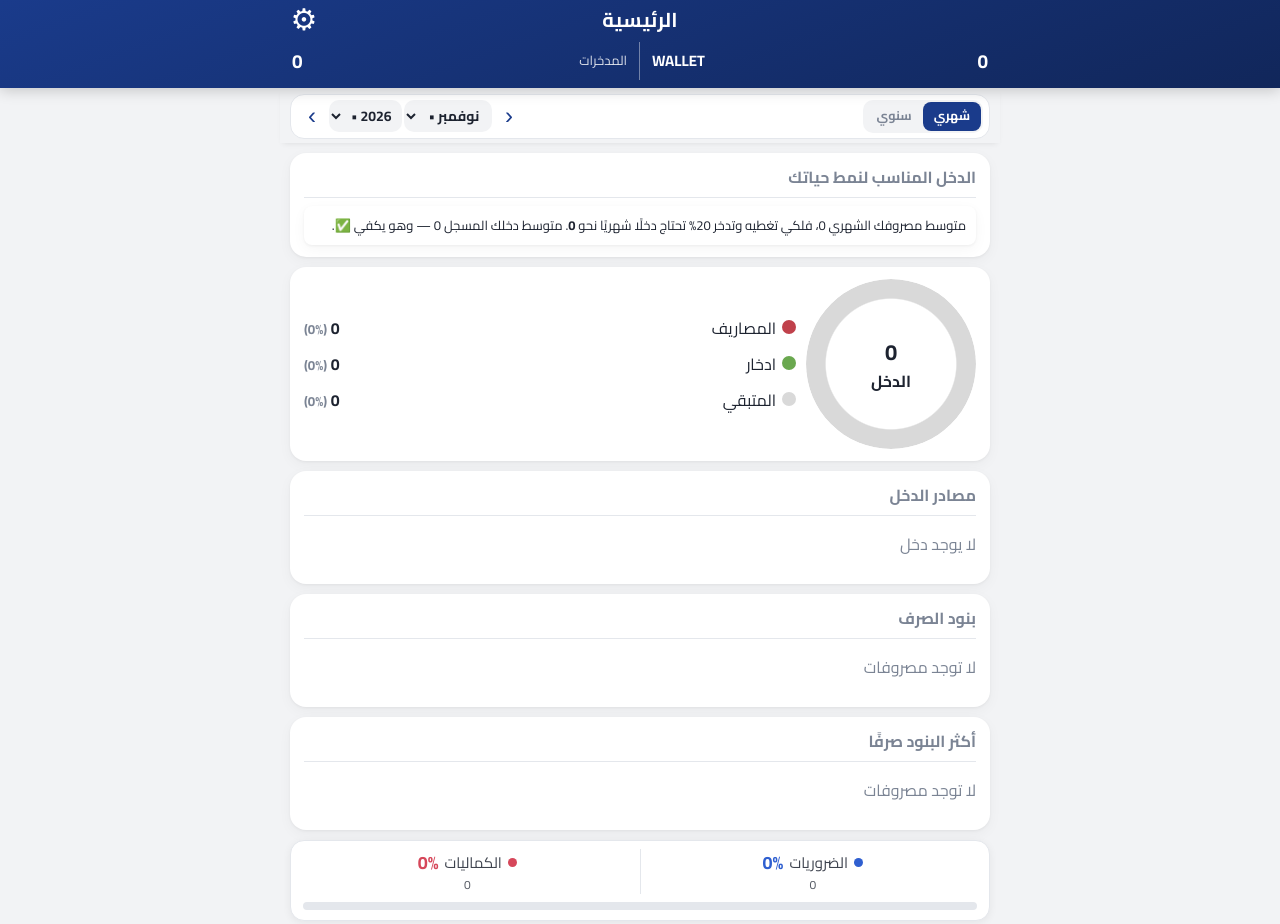
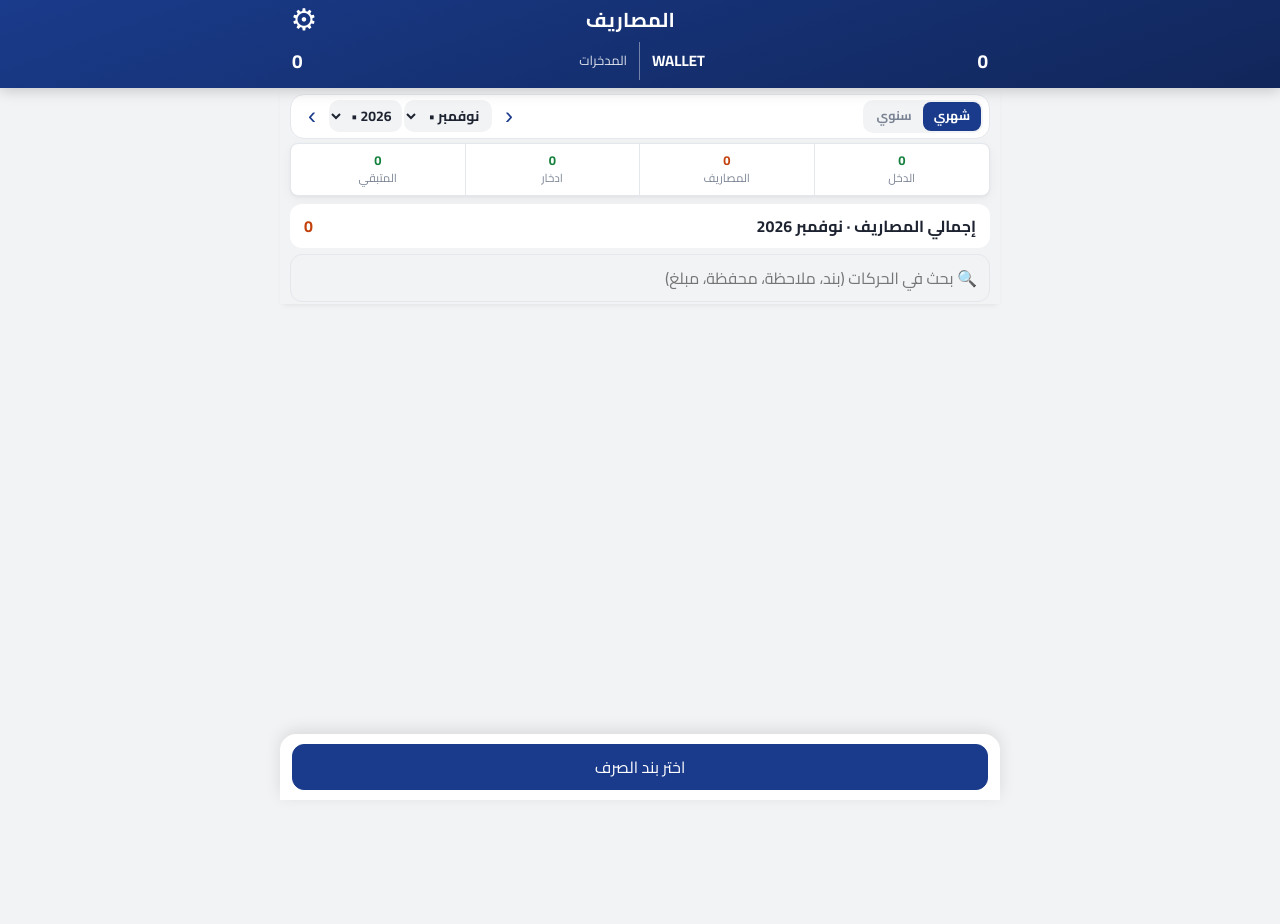
Before and after one commit to mhendawy032-tech/Expenses, a plain HTML site: page index.html in a window 1280 px wide. Shown: the top 924 px of the page. After the commit the page ends 888 px from the top, so only its background shows below. Drawn offline with Linux system fonts and the light colour scheme.

Commit message:
Update index.html

```diff
--- a/index.html
+++ b/index.html
@@ -205,7 +205,7 @@ const fmt=n=>(+n).toLocaleString(NL==="a"?"ar-EG":"en-US",{maximumFractionDigits
 const today=new Date().toISOString().slice(0,10);
 let data=ld("mas_data",[]),opn=ld("mas_open",{}),sav=ld("mas_sav",WAL.slice(5)),goal=ld("mas_goal",{});
 ld("mas_wx",[]).forEach(n=>{if(n&&!WAL.includes(n))WAL.push(n)});
-let V="m",M=today.slice(0,7),q={k:"e",m:"",s:"",w:"Wallet",d:today};
+let V="e",M=today.slice(0,7),q={k:"e",m:"",s:"",w:"Wallet",d:today};
 const save=()=>sv("mas_data",data);
 const pv=(m,n=1)=>{const[y,mm]=m.split("-").map(Number),d=new Date(y,mm-1-n,1);return d.getFullYear()+"-"+String(d.getMonth()+1).padStart(2,"0")};
 const pc=(a,b)=>b?(a>=b?"▲ ":"▼ ")+Math.abs((a-b)/b*100).toFixed(0)+"%":"—";
@@ -590,7 +590,9 @@ document.addEventListener("click",e=>{if(Date.now()-ckT<350&&e.target.closest&&e
 document.addEventListener("focusin",e=>{const t=e.target;if(t.matches&&t.matches("input[type=number]")){t.blur();calc(t)}});
 {const lq=window.matchMedia("(orientation: landscape) and (max-height: 500px) and (pointer: coarse)"),lh=e=>{if(e.matches&&V!=="m"){closeS();$("ck").classList.add("hide");const m=M,y=YR;go("m");M=m;YR=y;render()}};
  if(lq.addEventListener)lq.addEventListener("change",lh);else if(lq.addListener)lq.addListener(lh)}
-render();
+/* كل ضغطة على زر أو بند ترجّع الصفحة لأولها */
+document.addEventListener("click",e=>{const t=e.target&&e.target.closest?e.target.closest("button,[onclick],.pi,.card,.hb,.row,.item,a,summary"):null;if(!t||e.target.closest("input,select,textarea,label"))return;setTimeout(()=>{window.scrollTo(0,0);document.documentElement.scrollTop=0;document.body.scrollTop=0},0)});
+V="e";render();window.scrollTo(0,0);
 </script>
 </body>
 </html>
```
